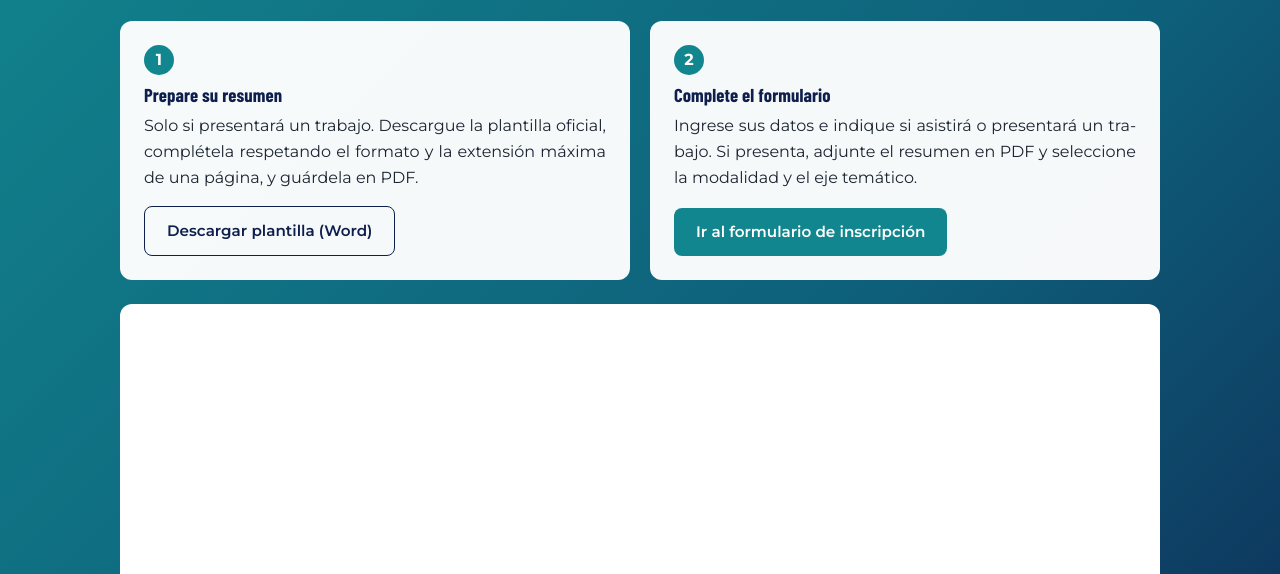
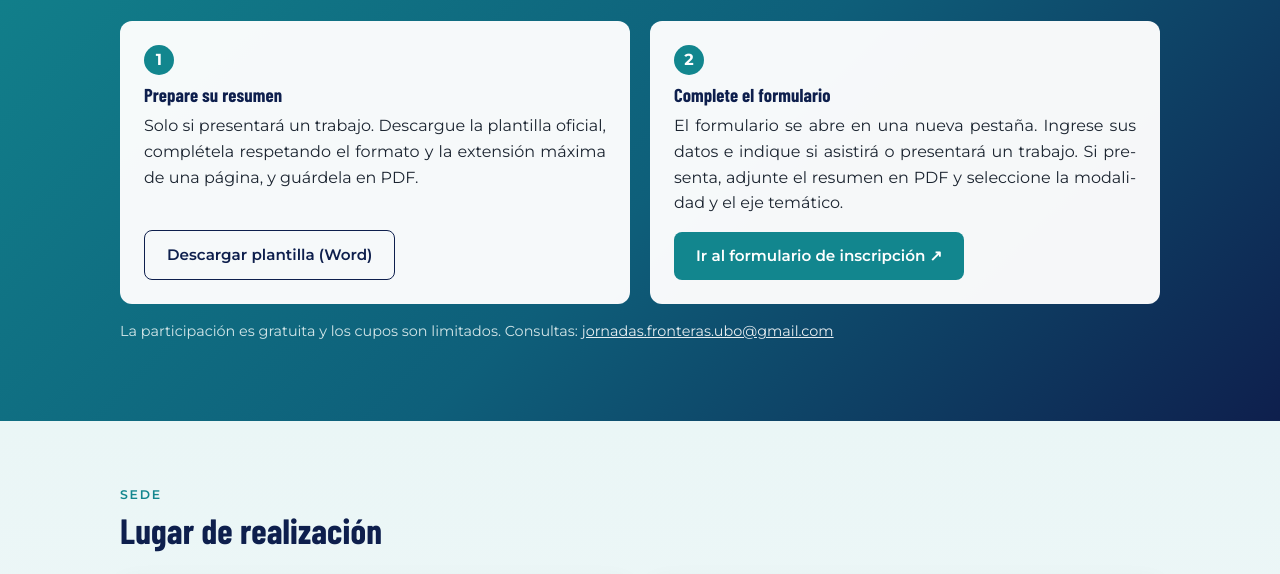
Before and after one commit to jornadasfronterasubo/fronteras-2027, a plain HTML site: page index.html in a window 1280 px wide. Shown: the part 5121-5695 px from the top of the page. Drawn offline with nearby package versions, Linux system fonts and the light colour scheme; a script that the page names is missing.

Commit message:
Add files via upload

```diff
--- a/index.html
+++ b/index.html
@@ -353,12 +353,10 @@ footer .legal{border-top:1px solid rgba(255,255,255,.15);margin-top:28px;padding
       <div class="insc-step">
         <span class="num">2</span>
         <h3>Complete el formulario</h3>
-        <p>Ingrese sus datos e indique si asistirá o presentará un trabajo. Si presenta, adjunte el resumen en PDF y seleccione la modalidad y el eje temático.</p>
-        <a class="btn primary" href="#formulario">Ir al formulario de inscripción</a>
+        <p>El formulario se abre en una nueva pestaña. Ingrese sus datos e indique si asistirá o presentará un trabajo. Si presenta, adjunte el resumen en PDF y seleccione la modalidad y el eje temático.</p>
+        <a class="btn primary" href="https://forms.fillout.com/t/ompN9Xkdt8us" target="_blank" rel="noopener">Ir al formulario de inscripción ↗</a>
       </div>
     </div>
-    <div id="formulario" class="insc-form"><div style="width:100%;min-height:600px" data-fillout-id="ompN9Xkdt8us" data-fillout-embed-type="standard" data-fillout-inherit-parameters data-fillout-dynamic-resize></div></div>
-    <script src="https://server.fillout.com/embed/v1/"></script>
     <p class="insc-note">La participación es gratuita y los cupos son limitados. Consultas: <a href="mailto:jornadas.fronteras.ubo@gmail.com">jornadas.fronteras.ubo@gmail.com</a></p>
   </div>
 </section>
```
